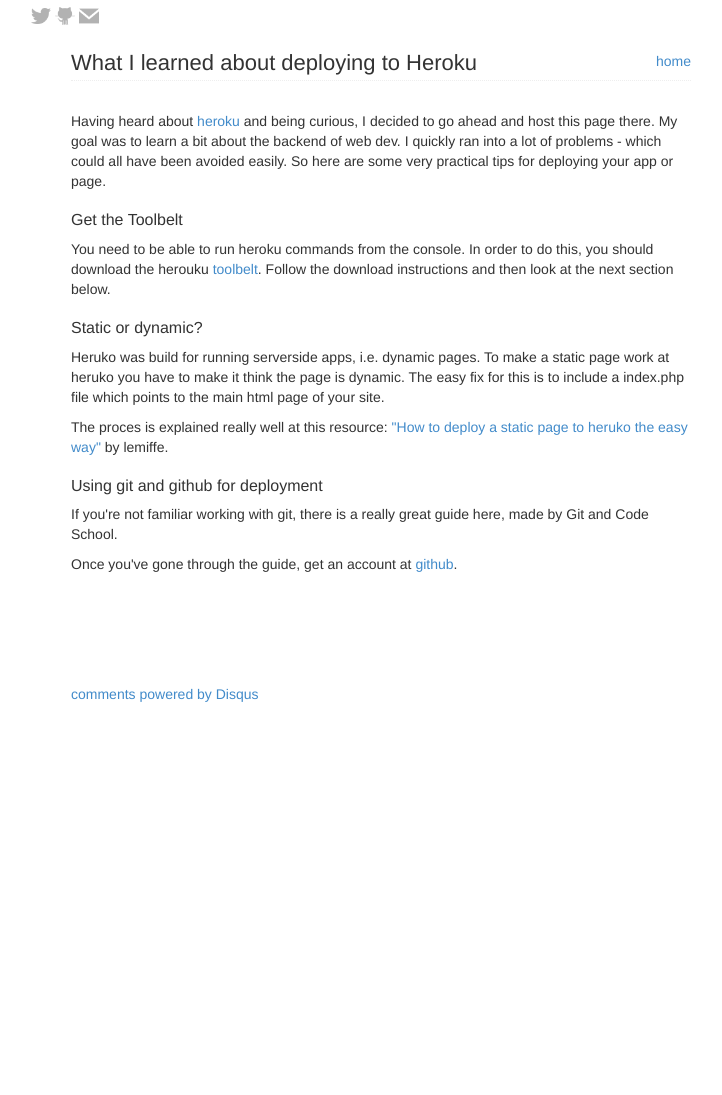
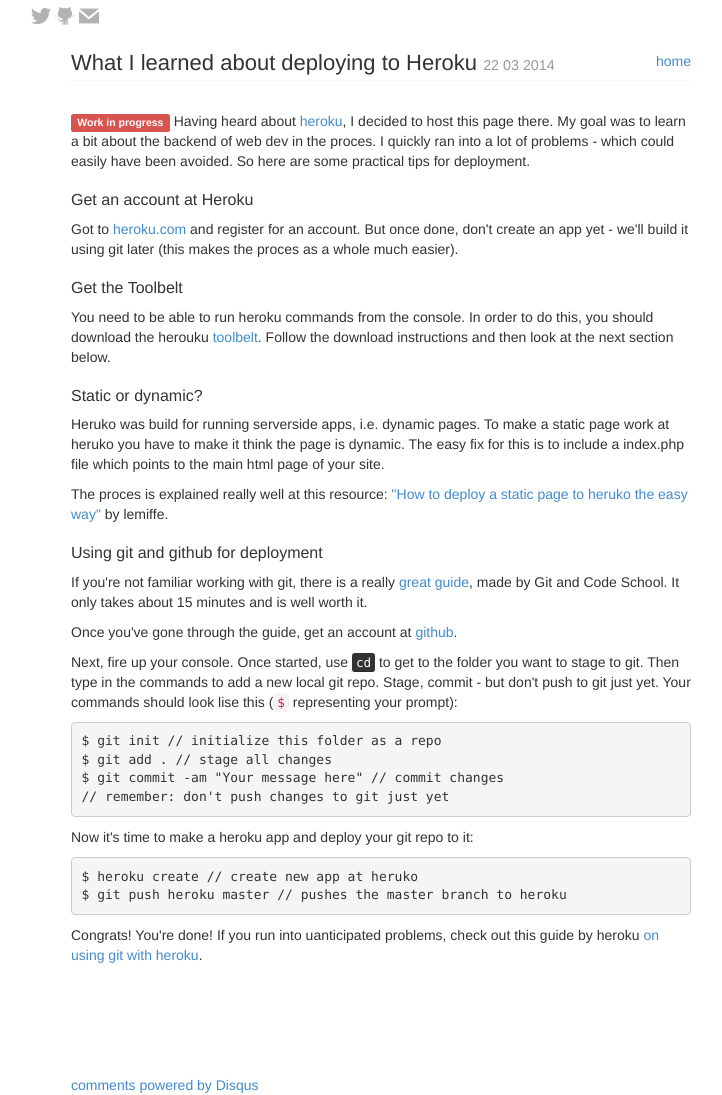
Before and after one commit to pbyriel/web, a PHP site: page /posts/heroku.html in a window 1280 px wide. Shown: the whole page, without its empty margins (259-981 px from the left). Before the commit the page ends 702 px from the top, so only its background shows below. Run offline with PHP 8.4, Linux system fonts and the light colour scheme; some libraries are stand-ins or nearby versions.

Commit message:
Final version before fixes

```diff
--- a/css/main.css
+++ b/css/main.css
@@ -59,13 +59,6 @@ ol.index .meta a {
     font-size: 10px;}
 
 .spacer100 {
-    padding-bottom: 100px;
-}
-
+    padding-bottom: 100px;}
 .spacer50 {
-    padding-bottom: 50px;
-}
-
-.last {
-    padding-bottom: 20px;
-}
+    padding-bottom: 50px;}
--- a/css/posts.css
+++ b/css/posts.css
@@ -3,3 +3,19 @@
 
 h2 {
     font-size: 16px;}
+
+
+
+.caption h2 {
+    font-size: 14px;
+}
+
+
+.last {
+    padding-bottom: 20px;
+}
+
+.highlight {
+    padding-top: -20px;
+    padding-bottom: -20px;
+}
--- a/home.html
+++ b/home.html
@@ -42,7 +42,7 @@
                     </span>
                 </li> -->
                 <li>
-                    <span class="header">02 04 2014</span>
+                    <span class="header">23 03 2014</span>
                     <span class="glyphicon glyphicon-forward"></span>
                     <span class="a">
                         <a #disqus_thread href="posts/portfolio.html">Portfolio from &#35;fewd Thinkful course here</a>
--- a/posts/heroku.html
+++ b/posts/heroku.html
@@ -21,13 +21,15 @@
                 <a href="mailto:peter.byriel@gmail.com">
                 <img src="../img/iconmonstr-email-3-black.png"></a>
             </div>
-            <h1 class="page-header">What I learned about deploying to Heroku</h1>
+            <h1 class="page-header">What I learned about deploying to Heroku <small>22 03 2014</small></h1>
             <div class="nav">
                 <a href="../home.html">home</a>
             </div>
         </div>
         <div class="content">
-            <p class="text-left">Having heard about <a href="http://www.heroku.com" target="_blank">heroku</a> and being curious, I decided to go ahead and host this page there. My goal was to learn a bit about the backend of web dev. I quickly ran into a lot of problems - which could all have been avoided easily. So here are some very practical tips for deploying your app or page.</p>
+            <p class="text-left"><span class="label label-danger">Work in progress</span> Having heard about <a href="http://www.heroku.com" target="_blank">heroku</a>, I decided to host this page there. My goal was to learn a bit about the backend of web dev in the proces. I quickly ran into a lot of problems - which could easily have been avoided. So here are some  practical tips for deployment.</p>
+            <h2>Get an account at Heroku</h2>
+            <p class="text-left">Got to <a href="http:www.heroku.com" target="_blank">heroku.com</a> and register for an account. But once done, don't create an app yet - we'll build it using git later (this makes the proces as a whole much easier).</p>
             <h2>Get the Toolbelt</h2>
             <p class="text-left">You  need to be able to run heroku commands from the console. In order to do this, you should download the herouku <a href="https://toolbelt.heroku.com/" target="blank">toolbelt</a>. Follow the download instructions and then look at the next section below.
             <h2>Static or dynamic?</h2>
@@ -35,8 +37,13 @@
             <p class="text-left">The proces is explained really well at this resource: <a href="http://www.lemiffe.com/how-to-deploy-a-static-page-to-heroku-the-easy-way/">"How to deploy a static page to heruko the easy way"</a> by lemiffe.</p>
 
             <h2>Using git and github for deployment</h2>
-            <p class="text-left">If you're not familiar working with git, there is a really great guide here, made by Git and Code School.</p>
+            <p class="text-left">If you're not familiar working with git, there is a really <a href="http://try.github.io/levels/1/challenges/1" target="_blank">great guide</a>, made by Git and Code School. It only takes about 15 minutes and is well worth it.</p>
             <p class="text-left">Once you've gone through the guide, get an account at <a href="http:www.github.com">github</a>.</p>
+            <p class="text-left">Next, fire up your console. Once started, use <kbd>cd</kbd> to get to the folder you want to stage to git. Then type in the commands to add a new local git repo. Stage, commit - but don't push to git just yet. Your commands should look lise this (<code>$</code> representing your prompt):</p>
+                <pre>$ git init // initialize this folder as a repo<br>$ git add . // stage all changes<br>$ git commit -am "Your message here" // commit changes<br>// remember: don't push changes to git just yet</pre>
+            <p class="text-left">Now it's time to make a heroku app and deploy your git repo to it:</p>
+            <pre>$ heroku create // create new app at heruko<br>$ git push heroku master // pushes the master branch to heroku</pre>
+            <p class="text-left">Congrats! You're done! If you run into uanticipated problems, check out this guide by heroku <a href="https://devcenter.heroku.com/articles/git" target="_blank">on using git with heroku</a>.
             <div class="spacer100"></div>
             <!-- REUSABLE CSS COMPONENTS FROM BOOTSTRAP -->
                 <!-- For multiple code lines: <pre> -->
--- a/posts/portfolio.html
+++ b/posts/portfolio.html
@@ -21,16 +21,16 @@
                 <a href="mailto:peter.byriel@gmail.com">
                 <img src="../img/iconmonstr-email-3-black.png"></a>
             </div>
-            <h1 class="page-header">Portfolio from &#35;fewd course</h1>
+            <h1 class="page-header">Portfolio from &#35;fewd course <small>23 03 2014</small></h1>
             <div class="nav">
                 <a href="../home.html">home</a>
             </div>
         </div>
         <div class="content">
             <div class="post">
-                <p class="text-left">I just finished the mentored front end web development course at <a href="http://www.thinkful.com" target="_blank">Thinkful</a>. I dived deeper into html, css, frameworks (Bootstrap), Javascript, jQuery, AJAX and basic ux development as well as a how to use git and github. My favorite part was building an api to YouTube using AJAX. An intense experience but also lots of fun.</p>
+                <p class="text-left">I just finished the mentored front end web development course at <a href="http://www.thinkful.com" target="_blank">Thinkful</a>. I dived deeper into html, css, frameworks (Bootstrap), Javascript, jQuery, AJAX and basic ux development as well as a how to use git and github. My favorite part was building an api to YouTube using AJAX. An intense experience but also lots of fun. I really liked the JavaScript part of the course, and will be looking to learn more programming.</p>
 
-                <p class="text-left last">Here are four of the projects I coded during the course:</p>
+                <p class="text-left last">Here are links to four of the projects I coded during the course:</p>
                 <!-- Makes a row (by 12) with 2 columns, that stacks on small devices -->
                 <!-- brug class="img-responsive" -->
 
```
Also changed, not shown: img/shopping-list.png.
